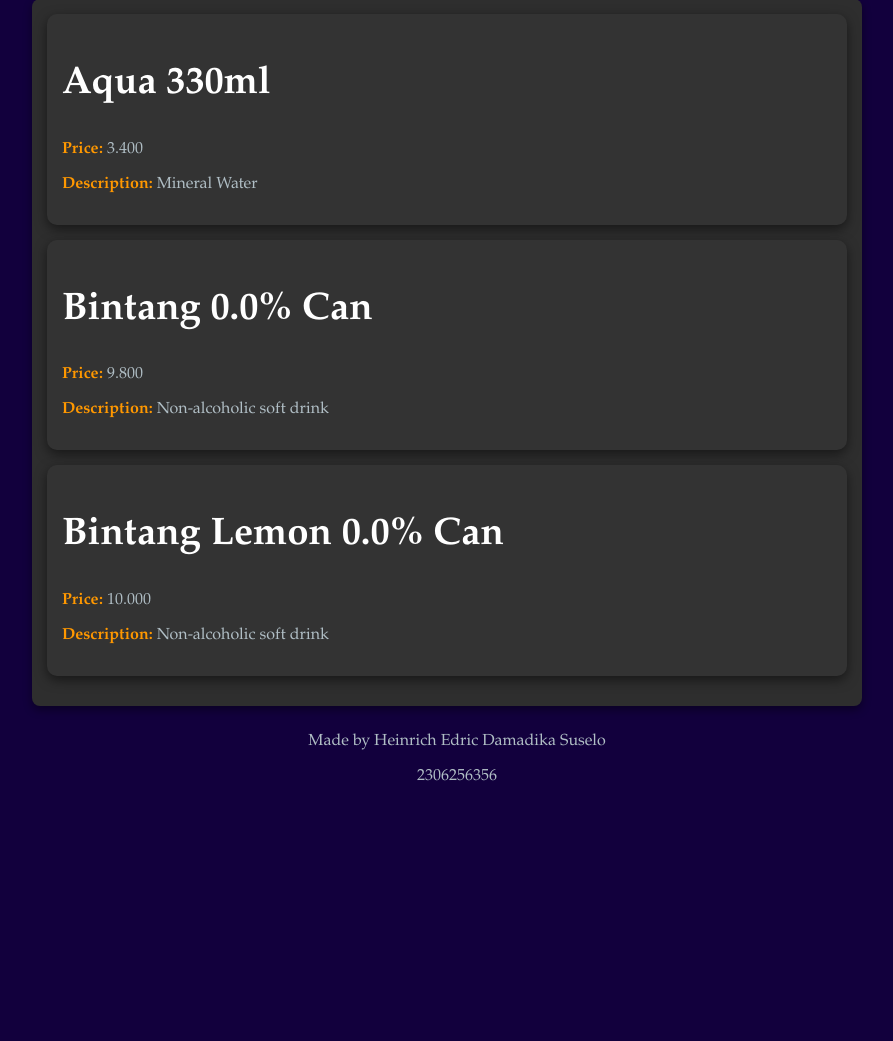
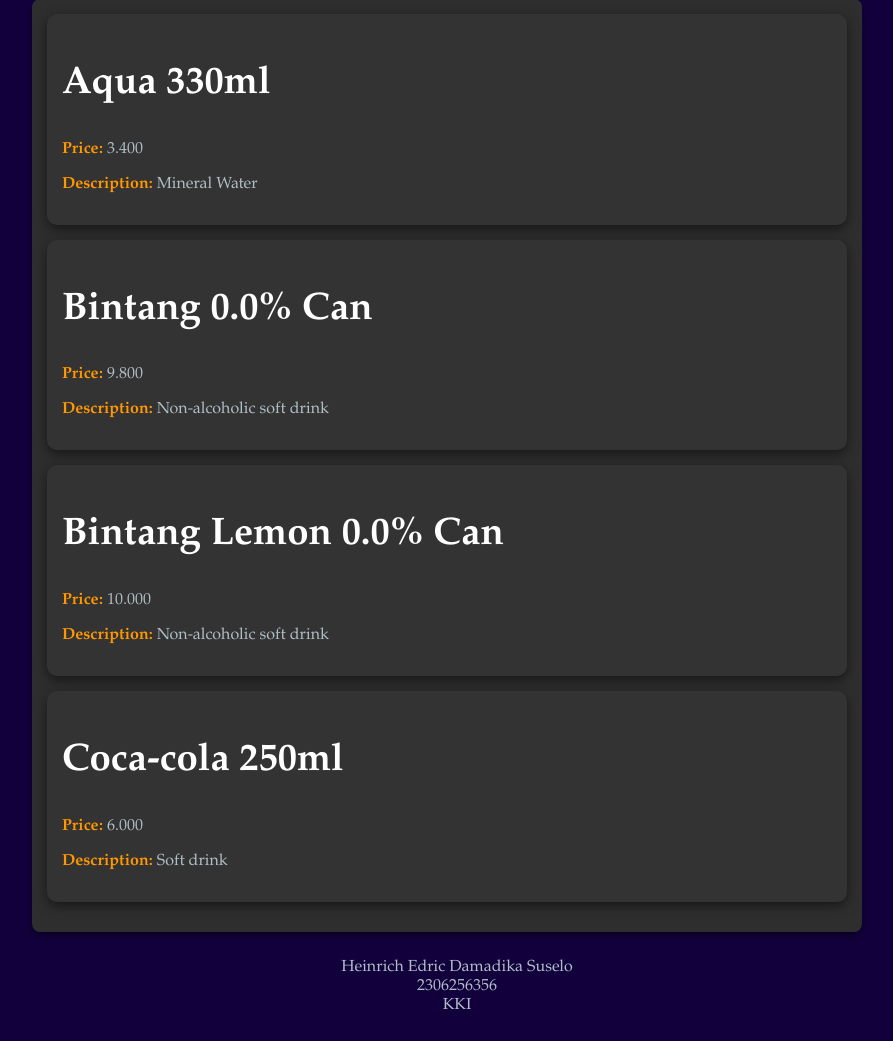
Before and after one commit to CowboyHeIs/Shop, a Django app: page / in a window 1280 px wide. Shown: the part 195-1236 px from the top of the page, without its empty margins (193-1086 px from the left). Before the commit the page ends 976 px from the top, so only its background shows below. Run offline with Django 5.2, Linux system fonts and the light colour scheme.

Commit message:
forgotten something

```diff
--- a/main/Products.csv
+++ b/main/Products.csv
@@ -2,3 +2,4 @@
 Aqua 330ml,3.400,Mineral Water
 Bintang 0.0% Can,9.800,Non-alcoholic soft drink
 Bintang Lemon 0.0% Can,10.000,Non-alcoholic soft drink
+Coca-cola 250ml,6.000,Soft drink
--- a/main/templates/main.html
+++ b/main/templates/main.html
@@ -100,8 +100,11 @@
   </main>
 
   <footer>
-    <p>Made by Heinrich Edric Damadika Suselo</p>
-    <p>2306256356</p>
+    <p>
+      {{ real_name }}<br>
+      {{ npm }}<br>
+      {{ real_class }}
+    </p>
   </footer>
 </body>
 </html>
--- a/main/views.py
+++ b/main/views.py
@@ -15,7 +15,10 @@
             })
 
     context = {
-        'products': products
+        'products': products,
+        'real_name' : 'Heinrich Edric Damadika Suselo',
+        'real_class' : 'KKI',
+        'npm' : 2306256356
     }
 
     return render(request, "main.html", context)
--- a/shopify/settings.py
+++ b/shopify/settings.py
@@ -28,7 +28,7 @@
 ALLOWED_HOSTS = [
     'localhost',
     '127.0.0.1',
-    'https://pbp.cs.ui.ac.id/heinrich.edric/shopify'
+    'heinrich-edric-shopify.pbp.cs.ui.ac.id'
 ]
 
 
```
Also changed, not shown: readme.md.
